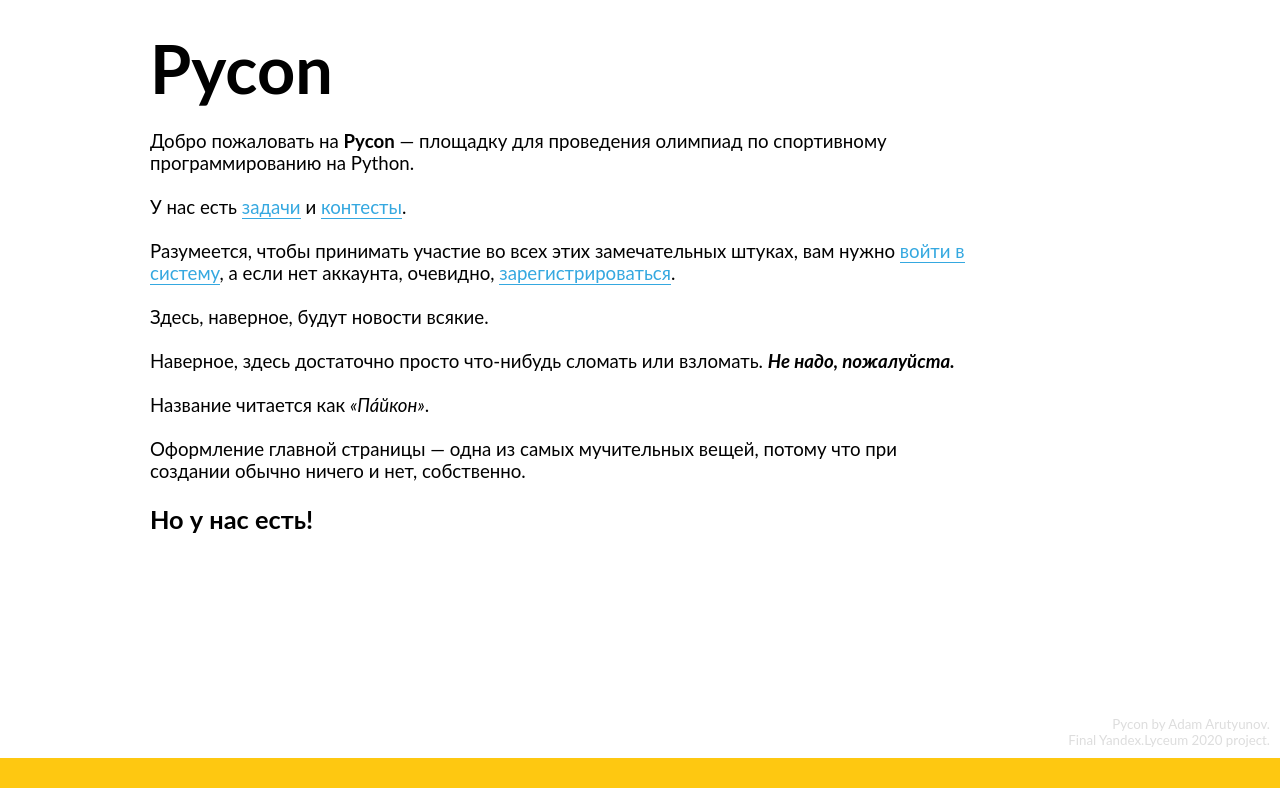
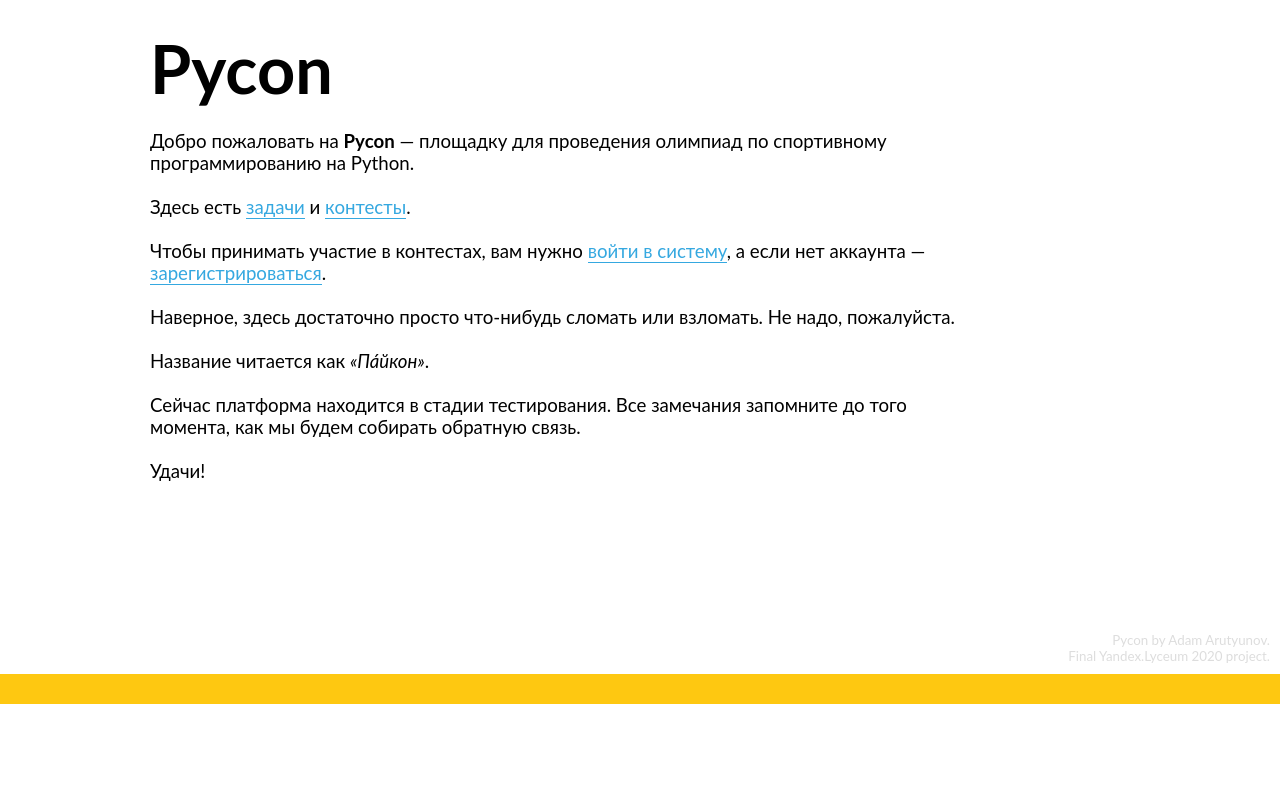
Before and after one commit to AdamArutyunov/Pycon, a Flask app: page / in a window 1280 px wide. Shown: the part 268-1056 px from the top of the page. After the commit the page ends 972 px from the top, so only its background shows below. Run offline with Flask 2, Linux system fonts and the light colour scheme; parts of the project's set-up code (start-up, migrations or seed data) failed here and were passed over; some web fonts are replaced.

Commit message:
Main page formalization.

```diff
--- a/templates/index.html
+++ b/templates/index.html
@@ -5,18 +5,16 @@
   <br>
   Добро пожаловать на <b>Pycon</b> — площадку для проведения олимпиад по спортивному программированию на Python.
   <br><br>
-  У нас есть <a href="/problems">задачи</a> и <a href="/contests">контесты</a>.
+  Здесь есть <a href="/problems">задачи</a> и <a href="/contests">контесты</a>.
   <br><br>
-  Разумеется, чтобы принимать участие во всех этих замечательных штуках, вам нужно <a href="/login">войти в систему</a>, а если нет аккаунта, очевидно, <a href="/register">зарегистрироваться</a>.
+  Чтобы принимать участие в контестах, вам нужно <a href="/login">войти в систему</a>, а если нет аккаунта — <a href="/register">зарегистрироваться</a>.
   <br><br>
-  Здесь, наверное, будут новости всякие.
-  <br><br>
-  Наверное, здесь достаточно просто что-нибудь сломать или взломать. <b><i>Не надо, пожалуйста.</i></b>
+  Наверное, здесь достаточно просто что-нибудь сломать или взломать. Не надо, пожалуйста.
   <br><br>
   Название читается как <i>«Па́йкон»</i>.
   <br><br>
-  Оформление главной страницы — одна из самых мучительных вещей, потому что при создании обычно ничего и нет, собственно.
+  Сейчас платформа находится в стадии тестирования. Все замечания запомните до того момента, как мы будем собирать обратную связь.
   <br><br>
-  <h3>Но у нас есть!</h3>
+  Удачи!
   <br><br>
 {% endblock %}
```
